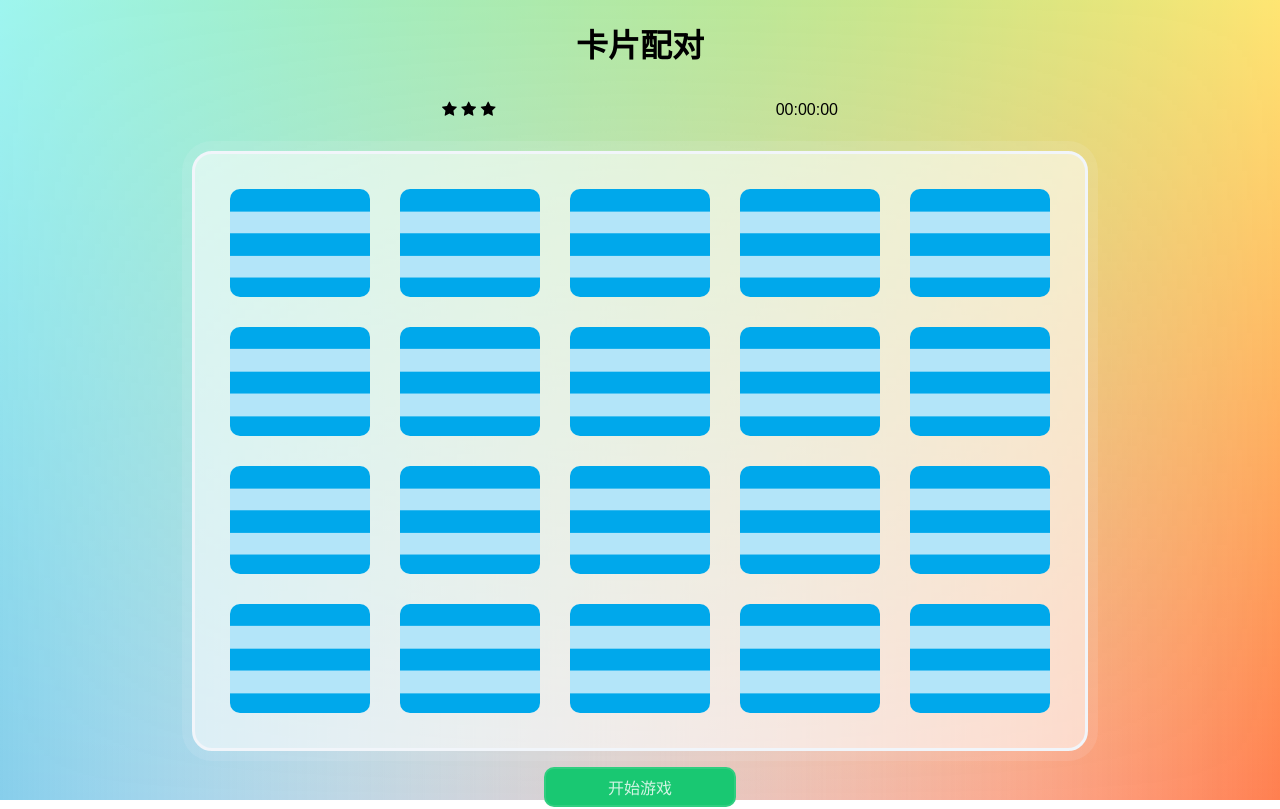
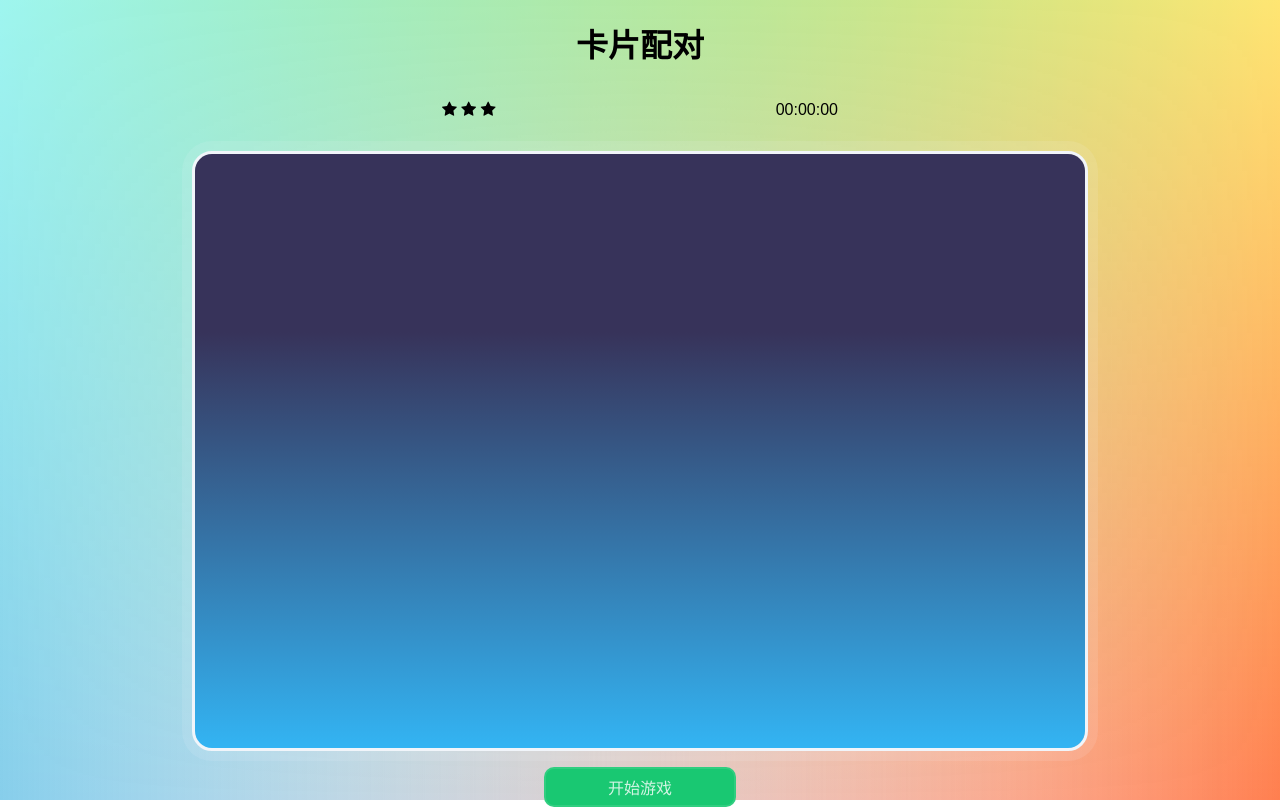
Before and after one commit to DiomandCrack/match-game, a plain HTML site: page index.html in a window 1280 px wide. Drawn offline with Linux system fonts and the light colour scheme.

Commit message:
add shadow

```diff
--- a/index.html
+++ b/index.html
@@ -46,7 +46,7 @@
                 <!--   </div> -->
                 <!-- </li> -->
             </ul>
-
+            <div class="shadow"></div>
         </div>
         <div class="start-game">
             开始游戏
--- a/js/main.js
+++ b/js/main.js
@@ -245,7 +245,10 @@ function adopt() {
 function startBtn() {
     const startBtn = document.querySelector('.start-game');
     startBtn.onclick = function() {
+        const shadow = document.querySelector('.shadow');
         clearTimeout(global.time.timer);
+        shadow.style.opacity = 0;
+        shadow.style.top = '-100 %';
         global.first = false;
         gameInit(data);
         timing();
--- a/sass/partials/_modules.scss
+++ b/sass/partials/_modules.scss
@@ -50,6 +50,8 @@ h1 {
     border: 3px solid $box-shadow-color;
     box-shadow: 0 0 0 10px rgba($box-shadow-color, 0.1);
     padding: 20px;
+    position: relative;
+    overflow: hidden;
     $back-background: #fff;
     .list-con {
         display: flex;
@@ -122,6 +124,15 @@ h1 {
         // .card:hover .flipper, .card:hover .flipper {
         //     transform: rotateY(180deg);
         // }
+    }
+    .shadow {
+        width: 100%;
+        height: 100%;
+        position: absolute;
+        left: 0;
+        top: 0;
+        background: linear-gradient(#37335a 30%, #33b4f3);
+        transition: 0.5s;
     }
 }
 
```
Also changed, not shown: css/styles.css.
